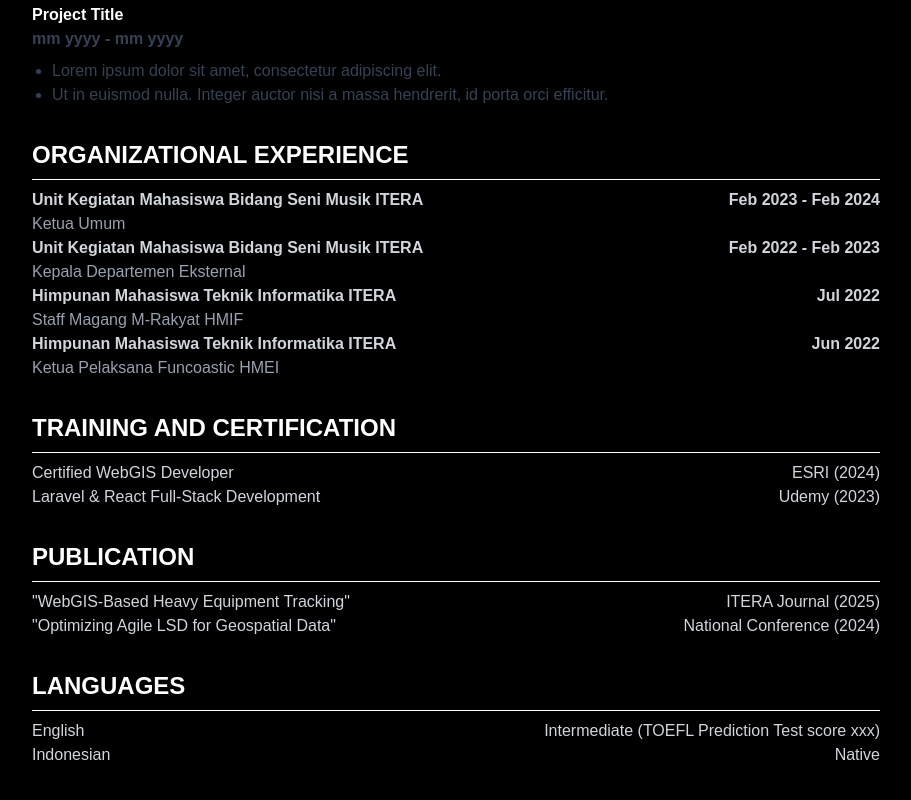
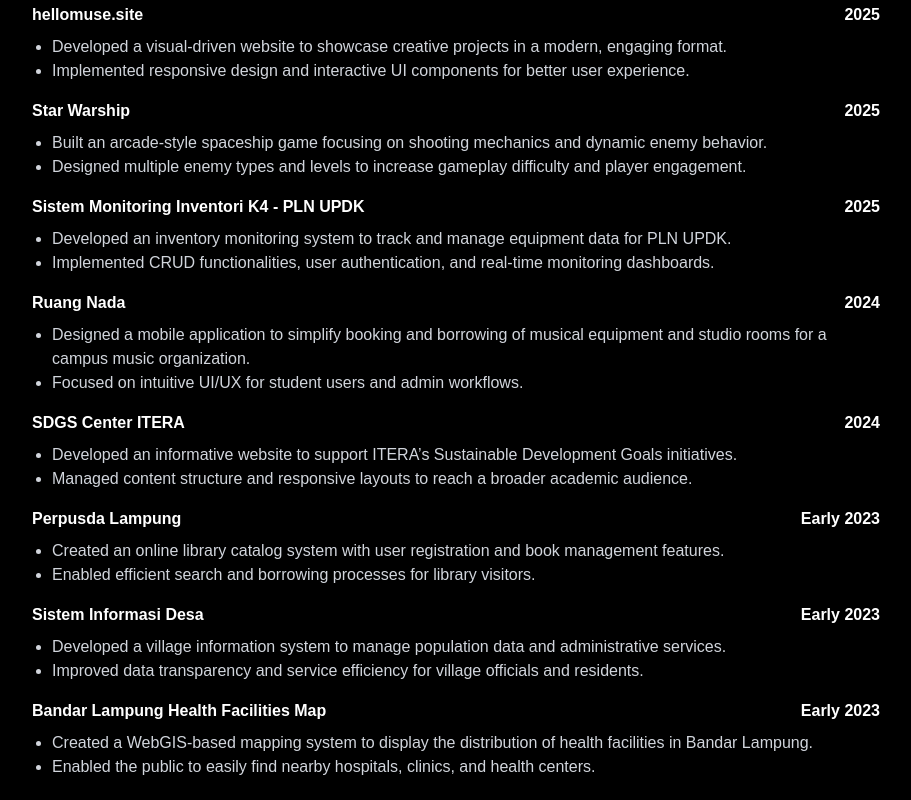
Before and after one commit to rezachairul/cobra-dev, a Next.js app: page /resume in a window 1280 px wide. Shown: the part 1140-1940 px from the top of the page, without its empty margins (184-1095 px from the left). Built offline with nearby package versions, Linux system fonts and the light colour scheme.

Commit message:
Refactor code structure for improved readability and maintainability

```diff
--- a/app/components/templates/Works.jsx
+++ b/app/components/templates/Works.jsx
@@ -407,7 +407,6 @@
                   </div>
                 </CardBody>
               </CardContainer>
-
             </div>
           </div>
         ),
--- a/app/dashboard/page.js
+++ b/app/dashboard/page.js
@@ -1,4 +1,10 @@
 // Dashbaord page for the application
+
+export const metadata = {
+  title: "Dashboard | CobraDev",
+  description: "My Dashboard Page - CobraDev",
+};
+
 export default function DashboardPage() {
   return (
     <main>
--- a/app/layout.js
+++ b/app/layout.js
@@ -28,7 +28,7 @@
     title: routeTitleMap[pathname] || "CobraDev",
     description: "CobraDev - Portfolio of a GIS and Web Developer",
     icons: {
-      icon: "/assets/img/logo-cobradev.svg",
+      icon: "/favicon.svg",
     },
   };
 }
--- a/app/page.js
+++ b/app/page.js
@@ -6,6 +6,12 @@
 import Skill from './components/templates/Skill'
 import Contact from './components/templates/Contact'
 import SplashCursor from './components/ui/SpalshCursor'
+
+
+export const metadata = {
+  title: "Home | CobraDev",
+  description: "My Home Page - CobraDev",
+};
 
 export default function Home() {
   return (
--- a/app/resume/page.js
+++ b/app/resume/page.js
@@ -15,6 +15,11 @@
     IconCopyright,
     IconWorldWww,
 } from "@tabler/icons-react";
+
+export const metadata = {
+  title: "Resume | CobraDev",
+  description: "My Resume Page - CobraDev",
+};
 
 export default function Resume() {
 
@@ -41,16 +46,18 @@
 
                 {/* Nama dan Kontak */}
                 <div className="text-center mt-5">
-                    <h1 className="text-4xl font-bold">REZA CHAIRUL MANAM</h1>
+                    <h1 className="text-2xl md:text-4xl font-bold">REZA CHAIRUL MANAM</h1>
+
                     {/* Alamat */}
-                    <div className="flex justify-center items-center gap-6 mt-2 text-base">
+                    <div className="flex flex-col md:flex-row justify-center items-center gap-2 md:gap-6 mt-2 text-sm md:text-base text-center md:text-left">
                         <a href="https://maps.app.goo.gl/1yq6J2GwWhRBXKWA8" className="flex items-center gap-2">
                         <IconHome size={20} className="text-white" />
                         <span>Jl. Padmosari I No. 240, RT 005/RW 002, Desa Haduyang, Kec. Natar, Kab. Lampung Selatan, Lampung</span>
                         </a>
                     </div>
+
                     {/* Kontak */}
-                    <div className="flex justify-center items-center gap-6 mt-2 text-lg">
+                    <div className="flex flex-col md:flex-row justify-center items-center gap-2 md:gap-6 mt-2 text-base md:text-lg text-center md:text-left">
                         <a href="https://wa.me/6288269620552" className="flex items-center gap-2">
                         <IconPhoneCall size={20} className="text-red-500" />
                         <span>+62 882 6962 0552</span>
@@ -60,8 +67,9 @@
                         <span>rezachairul6@gmail.com</span>
                         </a>
                     </div>
+
                     {/* Sosial Media */}
-                    <div className="flex justify-center gap-6 mt-4">
+                    <div className="flex flex-wrap justify-center gap-4 md:gap-6 mt-4">
                         <a href="https://www.linkedin.com/in/reza-chairul6" className="flex items-center gap-2 text-blue-600 hover:text-blue-500">
                         <IconBrandLinkedin size={24} /> <span>reza-chairul6</span>
                         </a>
@@ -71,11 +79,12 @@
                         <a href="https://instagram.com/rezachairul6" className="flex items-center gap-2 text-pink-600 hover:text-pink-500">
                         <IconBrandInstagram size={24} /> <span>rezachairul6</span>
                         </a>
-                        <a href="cobradev.vercel.app" className="flex items-center gap-2 text-purple-600 hover:text-purple-500">
+                        <a href="https://cobradev.vercel.app" className="flex items-center gap-2 text-purple-600 hover:text-purple-500">
                         <IconWorldWww size={24} /> <span>CobraDev</span>
                         </a>
                     </div>
                 </div>
+
 
                 {/* Profile Section */}
                 <div className="mt-8">
@@ -130,11 +139,80 @@
                 {/* Projects Section */}
                 <div className="mt-8">
                     <h3 className="text-2xl font-bold border-b pb-2">PROJECTS</h3>
-                    <p className="font-semibold mt-2">Project Title</p>
-                    <p className="text-gray-700"><span className="font-semibold">mm yyyy - mm yyyy</span></p>
-                    <ul className="list-disc pl-5 mt-2 text-gray-700">
-                        <li>Lorem ipsum dolor sit amet, consectetur adipiscing elit.</li>
-                        <li>Ut in euismod nulla. Integer auctor nisi a massa hendrerit, id porta orci efficitur.</li>
+
+                    {/* 2025 */}
+                    <div className="flex justify-between items-center mt-2">
+                        <p className="font-semibold">hellomuse.site</p>
+                        <p className="font-semibold">2025</p>
+                    </div>
+                    <ul className="list-disc pl-5 mt-2 text-gray-300">
+                        <li>Developed a visual-driven website to showcase creative projects in a modern, engaging format.</li>
+                        <li>Implemented responsive design and interactive UI components for better user experience.</li>
+                    </ul>
+
+                    <div className="flex justify-between items-center mt-4">
+                        <p className="font-semibold">Star Warship</p>
+                        <p className="font-semibold">2025</p>
+                    </div>
+                    <ul className="list-disc pl-5 mt-2 text-gray-300">
+                        <li>Built an arcade-style spaceship game focusing on shooting mechanics and dynamic enemy behavior.</li>
+                        <li>Designed multiple enemy types and levels to increase gameplay difficulty and player engagement.</li>
+                    </ul>
+
+                    <div className="flex justify-between items-center mt-4">
+                        <p className="font-semibold">Sistem Monitoring Inventori K4 - PLN UPDK</p>
+                        <p className="font-semibold">2025</p>
+                    </div>
+                    <ul className="list-disc pl-5 mt-2 text-gray-300">
+                        <li>Developed an inventory monitoring system to track and manage equipment data for PLN UPDK.</li>
+                        <li>Implemented CRUD functionalities, user authentication, and real-time monitoring dashboards.</li>
+                    </ul>
+
+                    {/* 2024 */}
+                    <div className="flex justify-between items-center mt-4">
+                        <p className="font-semibold">Ruang Nada</p>
+                        <p className="font-semibold">2024</p>
+                    </div>
+                    <ul className="list-disc pl-5 mt-2 text-gray-300">
+                        <li>Designed a mobile application to simplify booking and borrowing of musical equipment and studio rooms for a campus music organization.</li>
+                        <li>Focused on intuitive UI/UX for student users and admin workflows.</li>
+                    </ul>
+
+                    <div className="flex justify-between items-center mt-4">
+                        <p className="font-semibold">SDGS Center ITERA</p>
+                        <p className="font-semibold">2024</p>
+                    </div>
+                    <ul className="list-disc pl-5 mt-2 text-gray-300">
+                        <li>Developed an informative website to support ITERA’s Sustainable Development Goals initiatives.</li>
+                        <li>Managed content structure and responsive layouts to reach a broader academic audience.</li>
+                    </ul>
+
+                    {/* Early 2023 */}
+                    <div className="flex justify-between items-center mt-4">
+                        <p className="font-semibold">Perpusda Lampung</p>
+                        <p className="font-semibold">Early 2023</p>
+                    </div>
+                    <ul className="list-disc pl-5 mt-2 text-gray-300">
+                        <li>Created an online library catalog system with user registration and book management features.</li>
+                        <li>Enabled efficient search and borrowing processes for library visitors.</li>
+                    </ul>
+
+                    <div className="flex justify-between items-center mt-4">
+                        <p className="font-semibold">Sistem Informasi Desa</p>
+                        <p className="font-semibold">Early 2023</p>
+                    </div>
+                    <ul className="list-disc pl-5 mt-2 text-gray-300">
+                        <li>Developed a village information system to manage population data and administrative services.</li>
+                        <li>Improved data transparency and service efficiency for village officials and residents.</li>
+                    </ul>
+
+                    <div className="flex justify-between items-center mt-4">
+                        <p className="font-semibold">Bandar Lampung Health Facilities Map</p>
+                        <p className="font-semibold">Early 2023</p>
+                    </div>
+                    <ul className="list-disc pl-5 mt-2 text-gray-300">
+                        <li>Created a WebGIS-based mapping system to display the distribution of health facilities in Bandar Lampung.</li>
+                        <li>Enabled the public to easily find nearby hospitals, clinics, and health centers.</li>
                     </ul>
                 </div>
 
```
Also changed, not shown: public/favicon.svg (added). Lines whose indentation alone changed are shown as unchanged.
